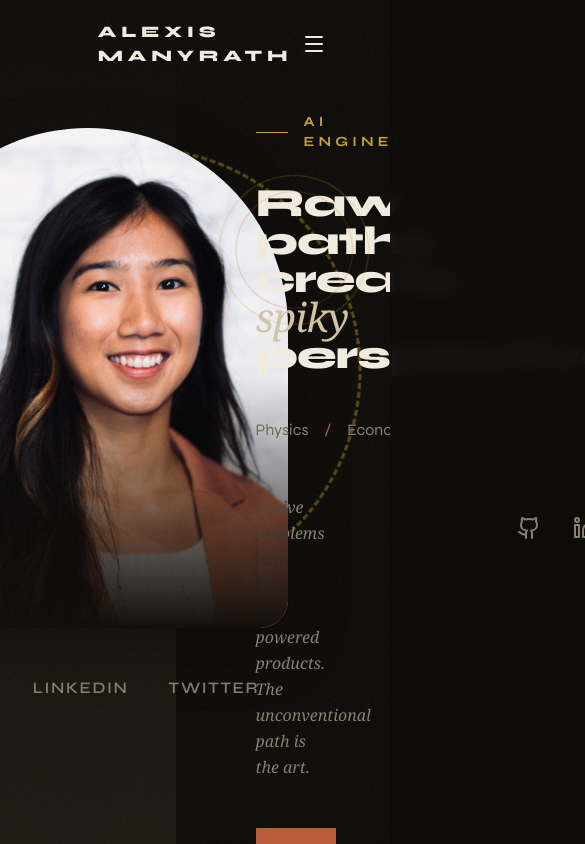
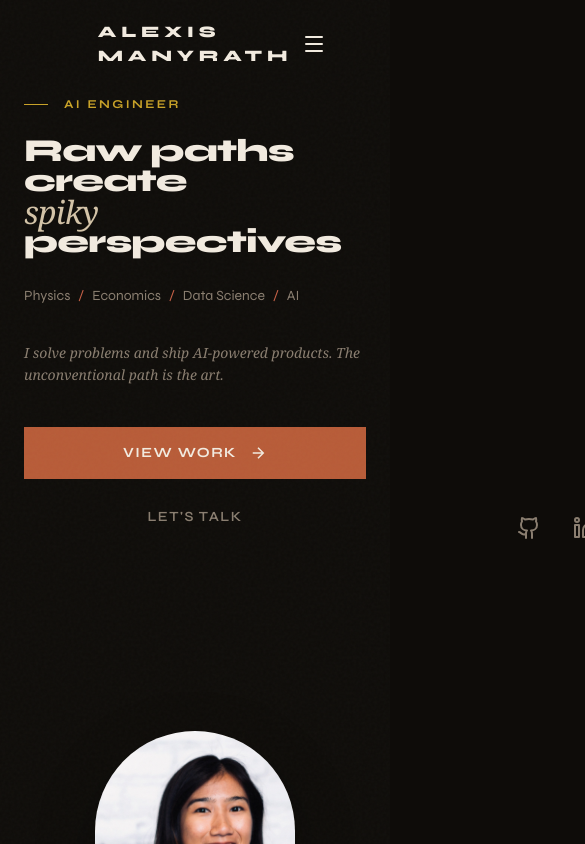
Before and after one commit to amanyrath/portfolio, a Next.js app: page / in a window 390 px wide. Shown: the top 844 px of the page, 585 px wide, since content can reach past the window. Built offline with nearby package versions, Linux system fonts and the light colour scheme.

Commit message:
formatting for mobile

```diff
--- a/components/Hero.tsx
+++ b/components/Hero.tsx
@@ -5,19 +5,19 @@ import AnimatedSection from './AnimatedSection';
 
 export default function Hero() {
   return (
-    <section id="home" className="min-h-screen flex">
-      {/* Left side - Photo with Archway Frame (45%) */}
-      <div className="w-[45%] relative bg-gradient-to-b from-[#0f0d0a] to-[#252018] flex flex-col items-center pt-32 gap-12">
+    <section id="home" className="min-h-screen flex flex-col lg:flex-row">
+      {/* Left side - Photo with Archway Frame (45% on desktop, mobile order adjusted) */}
+      <div className="w-full lg:w-[45%] relative lg:bg-gradient-to-b from-[#0f0d0a] to-[#252018] flex flex-col items-center pt-12 lg:pt-32 pb-12 lg:pb-0 gap-6 lg:gap-12 order-2 lg:order-1">
         <div className="relative flex-shrink-0">
-          {/* Decorative rotating ring */}
+          {/* Decorative rotating ring - hidden on mobile to reduce clutter */}
           <div
-            className="absolute -top-6 -left-6 -right-6 -bottom-6 border-[3px] border-dashed border-[#c9a227] opacity-40 pointer-events-none animate-[spin_30s_linear_infinite]"
+            className="hidden lg:block absolute -top-6 -left-6 -right-6 -bottom-6 border-[3px] border-dashed border-[#c9a227] opacity-40 pointer-events-none animate-[spin_30s_linear_infinite]"
             style={{ borderRadius: '255px 255px 45px 45px' }}
           />
 
-          {/* Photo frame with archway shape */}
+          {/* Photo frame with archway shape - smaller on mobile */}
           <div
-            className="relative w-[400px] h-[500px] overflow-hidden bg-[#252018] shadow-[0_20px_60px_rgba(0,0,0,0.3)] transition-all duration-[800ms] ease-[cubic-bezier(0.16,1,0.3,1)] hover:shadow-[0_25px_70px_rgba(0,0,0,0.4)] hover:scale-105"
+            className="relative w-[200px] h-[250px] sm:w-[240px] sm:h-[300px] lg:w-[400px] lg:h-[500px] overflow-hidden bg-[#252018] shadow-[0_20px_60px_rgba(0,0,0,0.3)] transition-all duration-[800ms] ease-[cubic-bezier(0.16,1,0.3,1)] hover:shadow-[0_25px_70px_rgba(0,0,0,0.4)] hover:scale-105"
             style={{ borderRadius: '250px 250px 35px 35px' }}
           >
             <Image
@@ -32,13 +32,13 @@ export default function Hero() {
           </div>
         </div>
 
-        {/* Social Links */}
-        <div className="flex gap-10">
+        {/* Social Links - vertical on mobile with proper touch targets, horizontal on desktop */}
+        <nav className="flex flex-col lg:flex-row gap-3 lg:gap-10" aria-label="Social media links">
           <a
             href="https://github.com/amanyrath"
             target="_blank"
             rel="noopener noreferrer"
-            className="text-[#8a7e70] text-base md:text-lg font-semibold tracking-[0.1em] uppercase transition-colors hover:text-[#c9a227]"
+            className="text-[#8a7e70] text-base md:text-lg font-semibold tracking-[0.1em] uppercase transition-colors hover:text-[#c9a227] py-2 lg:py-0 text-center"
           >
             GitHub
           </a>
@@ -46,7 +46,7 @@ export default function Hero() {
             href="https://www.linkedin.com/in/alexis-manyrath/"
             target="_blank"
             rel="noopener noreferrer"
-            className="text-[#8a7e70] text-base md:text-lg font-semibold tracking-[0.1em] uppercase transition-colors hover:text-[#c9a227]"
+            className="text-[#8a7e70] text-base md:text-lg font-semibold tracking-[0.1em] uppercase transition-colors hover:text-[#c9a227] py-2 lg:py-0 text-center"
           >
             LinkedIn
           </a>
@@ -54,73 +54,73 @@ export default function Hero() {
             href="https://x.com/wow_pal"
             target="_blank"
             rel="noopener noreferrer"
-            className="text-[#8a7e70] text-base md:text-lg font-semibold tracking-[0.1em] uppercase transition-colors hover:text-[#c9a227]"
+            className="text-[#8a7e70] text-base md:text-lg font-semibold tracking-[0.1em] uppercase transition-colors hover:text-[#c9a227] py-2 lg:py-0 text-center"
           >
             Twitter
           </a>
-        </div>
+        </nav>
       </div>
 
-      {/* Right side - Content (55%) */}
-      <AnimatedSection className="w-[55%] px-20 pt-28 pb-40 flex flex-col justify-center relative" delay={0.2}>
-        {/* Decorative spinning circles */}
-        <div className="absolute top-[15%] right-[10%] w-[150px] h-[150px] border border-[#c9a227] rounded-full opacity-30 animate-[spin_20s_linear_infinite]">
+      {/* Right side - Content (55% on desktop, appears first on mobile) */}
+      <AnimatedSection className="w-full lg:w-[55%] px-6 sm:px-8 lg:px-20 pt-24 sm:pt-28 lg:pt-28 pb-20 sm:pb-24 lg:pb-40 flex flex-col lg:justify-center relative order-1 lg:order-2" delay={0.2}>
+        {/* Decorative spinning circles - hidden on mobile, adjusted position for tablet */}
+        <div className="hidden lg:block absolute top-[15%] right-[10%] w-[150px] h-[150px] border border-[#c9a227] rounded-full opacity-30 animate-[spin_20s_linear_infinite]">
           <div className="absolute top-1/2 left-1/2 -translate-x-1/2 -translate-y-1/2 w-[80%] h-[80%] border border-[#b85c38] rounded-full" />
         </div>
 
         {/* Role tag with decorative line */}
-        <span className="inline-block text-sm md:text-base font-bold tracking-[0.3em] uppercase text-[#c9a227] mb-8 pl-12 relative before:content-[''] before:absolute before:left-0 before:top-1/2 before:w-8 before:h-[1px] before:bg-[#c9a227]">
+        <span className="inline-block text-xs sm:text-sm md:text-base font-bold tracking-[0.2em] sm:tracking-[0.3em] uppercase text-[#c9a227] mb-6 sm:mb-8 pl-10 sm:pl-12 relative before:content-[''] before:absolute before:left-0 before:top-1/2 before:w-6 sm:before:w-8 before:h-[1px] before:bg-[#c9a227]">
           AI Engineer
         </span>
 
-        {/* Headline with mixed typography */}
-        <h1 className="text-[2.5rem] md:text-[3.5rem] lg:text-[4rem] font-extrabold leading-[0.95] tracking-tight mb-8">
+        {/* Headline with mixed typography - responsive sizing */}
+        <h1 className="text-[2rem] sm:text-[2.5rem] md:text-[3.5rem] lg:text-[4rem] font-extrabold leading-[0.95] tracking-tight mb-6 sm:mb-8">
           <span className="block">Raw paths create</span>
           <span className="block font-serif font-normal italic text-[#d4c4a8]">spiky</span>
           <span className="block">perspectives</span>
         </h1>
 
-        {/* Journey line with hover underline animations */}
-        <div className="flex items-center gap-4 mb-10 text-base md:text-lg text-[#8a7e70]">
+        {/* Journey line with hover underline animations - wraps on mobile */}
+        <div className="flex flex-wrap items-center gap-2 sm:gap-3 lg:gap-4 mb-8 sm:mb-10 text-sm sm:text-base md:text-lg text-[#8a7e70]">
           <a
             href="#timeline-physics"
-            className="relative cursor-pointer transition-colors hover:text-[#f2ebe0] after:absolute after:bottom-[-4px] after:left-0 after:w-full after:h-[2px] after:bg-[#c96147] after:scale-x-0 after:origin-right after:transition-transform after:duration-300 hover:after:scale-x-100 hover:after:origin-left"
+            className="relative cursor-pointer transition-colors hover:text-[#f2ebe0] after:absolute after:bottom-[-4px] after:left-0 after:w-full after:h-[2px] after:bg-[#c96147] after:scale-x-0 after:origin-right after:transition-transform after:duration-300 hover:after:scale-x-100 hover:after:origin-left py-1"
           >
             Physics
           </a>
           <span className="text-[#c96147] font-light">/</span>
           <a
             href="#timeline-economics"
-            className="relative cursor-pointer transition-colors hover:text-[#f2ebe0] after:absolute after:bottom-[-4px] after:left-0 after:w-full after:h-[2px] after:bg-[#c96147] after:scale-x-0 after:origin-right after:transition-transform after:duration-300 hover:after:scale-x-100 hover:after:origin-left"
+            className="relative cursor-pointer transition-colors hover:text-[#f2ebe0] after:absolute after:bottom-[-4px] after:left-0 after:w-full after:h-[2px] after:bg-[#c96147] after:scale-x-0 after:origin-right after:transition-transform after:duration-300 hover:after:scale-x-100 hover:after:origin-left py-1"
           >
             Economics
           </a>
           <span className="text-[#c96147] font-light">/</span>
           <a
             href="#timeline-datascience"
-            className="relative cursor-pointer transition-colors hover:text-[#f2ebe0] after:absolute after:bottom-[-4px] after:left-0 after:w-full after:h-[2px] after:bg-[#c96147] after:scale-x-0 after:origin-right after:transition-transform after:duration-300 hover:after:scale-x-100 hover:after:origin-left"
+            className="relative cursor-pointer transition-colors hover:text-[#f2ebe0] after:absolute after:bottom-[-4px] after:left-0 after:w-full after:h-[2px] after:bg-[#c96147] after:scale-x-0 after:origin-right after:transition-transform after:duration-300 hover:after:scale-x-100 hover:after:origin-left whitespace-nowrap py-1"
           >
             Data Science
           </a>
           <span className="text-[#c96147] font-light">/</span>
           <a
             href="#timeline-ai"
-            className="relative cursor-pointer transition-colors hover:text-[#f2ebe0] after:absolute after:bottom-[-4px] after:left-0 after:w-full after:h-[2px] after:bg-[#c96147] after:scale-x-0 after:origin-right after:transition-transform after:duration-300 hover:after:scale-x-100 hover:after:origin-left"
+            className="relative cursor-pointer transition-colors hover:text-[#f2ebe0] after:absolute after:bottom-[-4px] after:left-0 after:w-full after:h-[2px] after:bg-[#c96147] after:scale-x-0 after:origin-right after:transition-transform after:duration-300 hover:after:scale-x-100 hover:after:origin-left py-1"
           >
             AI
           </a>
         </div>
 
         {/* Tagline */}
-        <p className="font-serif text-base md:text-lg italic text-[#8a7e70] max-w-[450px] leading-relaxed mb-12">
+        <p className="font-serif text-sm sm:text-base md:text-lg italic text-[#8a7e70] max-w-[450px] leading-relaxed mb-10 sm:mb-12">
           I solve problems and ship AI-powered products. The unconventional path is the art.
         </p>
 
-        {/* CTA Buttons with hover effects */}
-        <div className="flex items-center gap-8 mb-24">
+        {/* CTA Buttons with hover effects - stack on very small screens */}
+        <div className="flex flex-col sm:flex-row items-stretch sm:items-center gap-4 sm:gap-8 mb-16 sm:mb-24">
           <a
             href="#work"
-            className="inline-flex items-center gap-4 bg-[#b85c38] text-[#f2ebe0] px-10 py-5 font-bold text-sm md:text-base tracking-[0.1em] uppercase transition-all duration-[400ms] relative overflow-hidden group before:absolute before:inset-0 before:bg-[#c9a227] before:-translate-x-full before:transition-transform before:duration-[400ms] hover:before:translate-x-0"
+            className="inline-flex items-center justify-center gap-3 sm:gap-4 bg-[#b85c38] text-[#f2ebe0] px-8 sm:px-10 py-4 sm:py-5 font-bold text-sm md:text-base tracking-[0.1em] uppercase transition-all duration-[400ms] relative overflow-hidden group before:absolute before:inset-0 before:bg-[#c9a227] before:-translate-x-full before:transition-transform before:duration-[400ms] hover:before:translate-x-0 min-h-[44px]"
           >
             <span className="relative z-10">View Work</span>
             <svg
@@ -135,14 +135,14 @@ export default function Hero() {
           </a>
           <a
             href="#contact"
-            className="text-[#8a7e70] text-sm md:text-base font-semibold tracking-[0.1em] uppercase transition-colors hover:text-[#f2ebe0]"
+            className="text-[#8a7e70] text-sm md:text-base font-semibold tracking-[0.1em] uppercase transition-colors hover:text-[#f2ebe0] min-h-[44px] flex items-center justify-center sm:justify-start py-3 sm:py-0"
           >
             Let&apos;s Talk
           </a>
         </div>
 
-        {/* Bottom bar with scroll indicator */}
-        <div className="absolute bottom-0 left-0 right-0 px-20 py-8 flex items-center justify-end border-t border-white/5">
+        {/* Bottom bar with scroll indicator - hidden on mobile to prevent overlap */}
+        <div className="hidden lg:flex absolute bottom-0 left-0 right-0 px-20 py-8 items-center justify-end border-t border-white/5">
           <div className="flex items-center gap-4 text-xs md:text-sm tracking-[0.2em] uppercase text-[#8a7e70]">
             <span>Scroll to explore</span>
             <span className="w-[50px] h-[1px] bg-[#c96147] animate-[scrollPulse_2s_ease-in-out_infinite]" />
```
